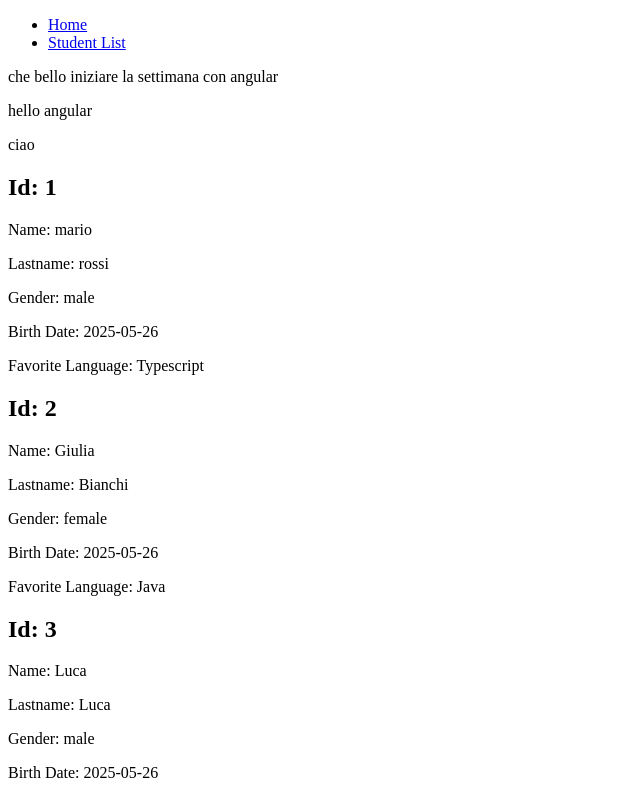
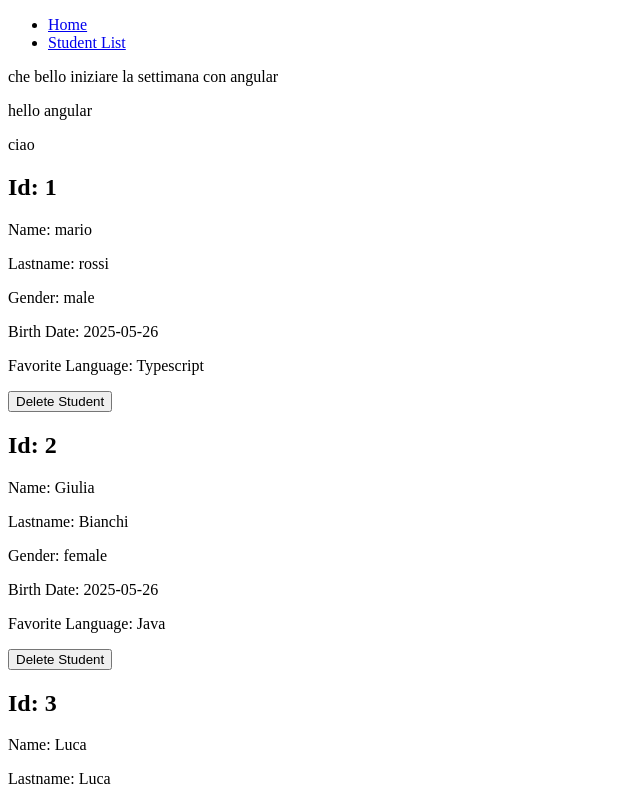
Before and after one commit to martapetruzzelli/hello-angular, an Angular app: page /student-list in a window 1280 px wide. Shown: the top 799 px of the page, without its empty margins (0-640 px from the left). Built offline with nearby package versions, Linux system fonts and the light colour scheme.

Commit message:
aggiunge primi esempi

```diff
--- a/src/app/components/student-card/student-card.component.html
+++ b/src/app/components/student-card/student-card.component.html
@@ -5,4 +5,5 @@
   <p>Gender: {{ st.gender }}</p>
   <p>Birth Date: {{ st.birthDate }}</p>
   <p>Favorite Language: {{ st.favoriteLanguage }}</p>
+  <button (click)="onDelete()">Delete Student</button>
 </div>
--- a/src/app/components/student-card/student-card.component.ts
+++ b/src/app/components/student-card/student-card.component.ts
@@ -1,4 +1,4 @@
-import { Component, Input } from '@angular/core';
+import { Component, EventEmitter, Input, Output } from '@angular/core';
 import { Student } from '../../models/student';
 
 @Component({
@@ -9,4 +9,9 @@ import { Student } from '../../models/student';
 })
 export class StudentCardComponent {
   @Input('student') st!: Student;
+  @Output('deleteStudent') deleteStudent = new EventEmitter<{id:number; name:string}>();
+
+  onDelete() {
+    this.deleteStudent.emit({id:this.st.id, name:this.st.name});
+  }
 }
--- a/src/app/components/student-list/student-list.component.html
+++ b/src/app/components/student-list/student-list.component.html
@@ -12,5 +12,5 @@
       <p>Stagista</p>
     }
   </div> -->
-  <app-student-card [student] = 's'></app-student-card>
+  <app-student-card [student] = 's' (deleteStudent)="handleDelete($event)"></app-student-card>
 }
--- a/src/app/components/student-list/student-list.component.ts
+++ b/src/app/components/student-list/student-list.component.ts
@@ -1,4 +1,4 @@
-import { Component, OnInit } from '@angular/core';
+import { Component, EventEmitter, OnInit } from '@angular/core';
 import { Student } from '../../models/student';
 import { CommonModule } from '@angular/common';
 import { StudentCardComponent } from '../student-card/student-card.component';
@@ -12,10 +12,19 @@ import { SchoolService } from '../../services/schoolService';
 })
 export class StudentListComponent implements OnInit {
   list: Student[] = [];
+
   constructor(private _schoolService: SchoolService){
   }
   ngOnInit(): void {
     this.list = this._schoolService.getStudents();
   }
 
+  handleDelete(obj: {id: number; name: string}): void {
+    const isDeleted = this._schoolService.deleteStudent(obj.id);
+    if (isDeleted) {
+      alert(`Student ${obj.name} with id ${obj.id} deleted`);
+    } else {
+      alert(`An error occured trying to delete student ${obj.name} with id ${obj.id}`);
+    }
+  }
 }
--- a/src/app/services/schoolService.ts
+++ b/src/app/services/schoolService.ts
@@ -5,7 +5,7 @@ import { Student } from "../models/student";
   providedIn: 'root'
 })
 export class SchoolService{
-  list: Student[] = [
+  students: Student[] = [
     {
       id: 1,
       name: 'mario',
@@ -32,7 +32,13 @@ export class SchoolService{
     }
   ];
 
-  getStudents():Student[]{
-    return this.list;
+  getStudents(): Student[]{
+    return this.students;
+  }
+
+  deleteStudent(id: number): boolean {
+    const listLenBefore = this.students.length;
+    this.students = this.students.filter(s => s.id != id);
+    return listLenBefore == this.students.length;
   }
 }
```
